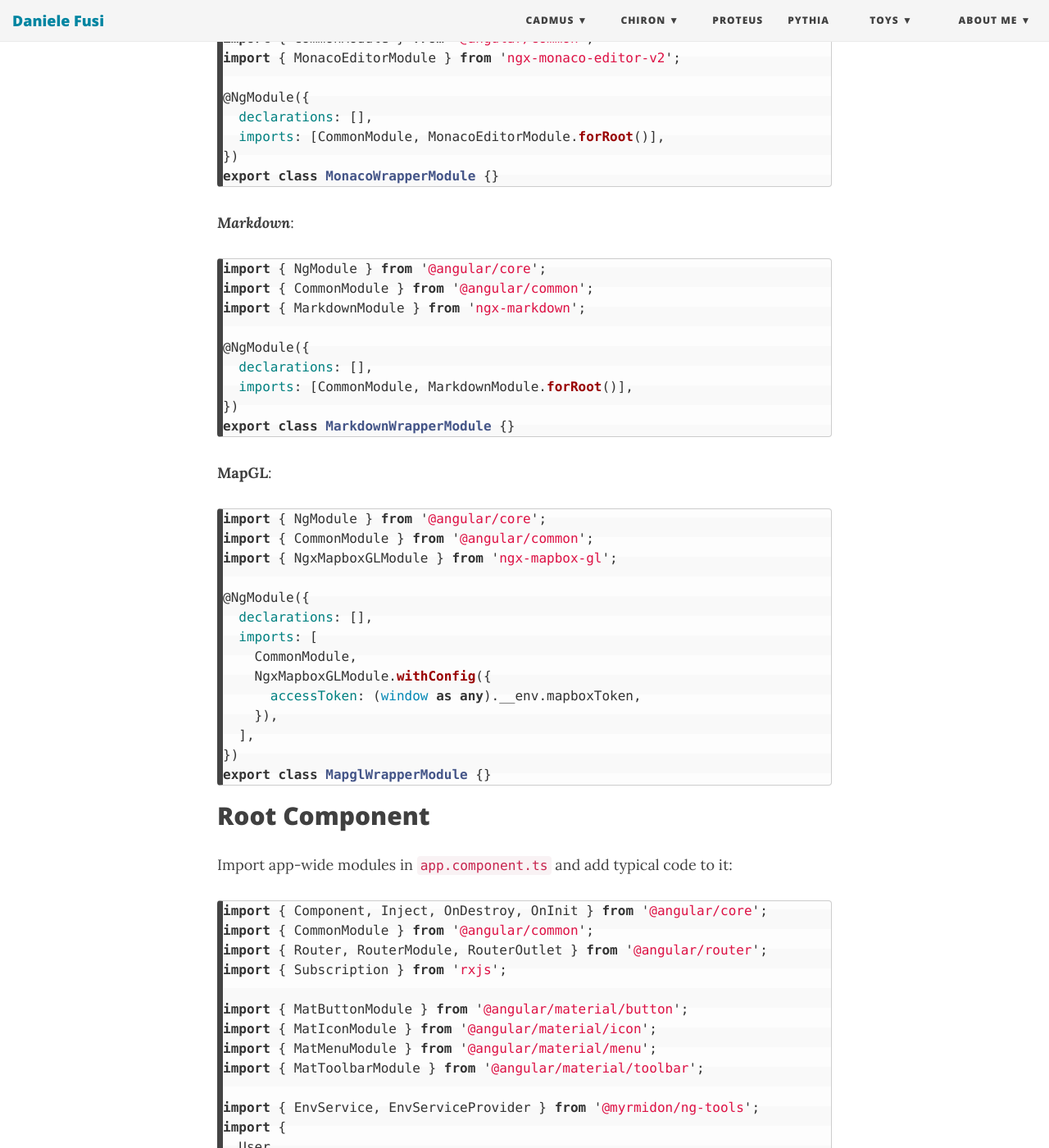
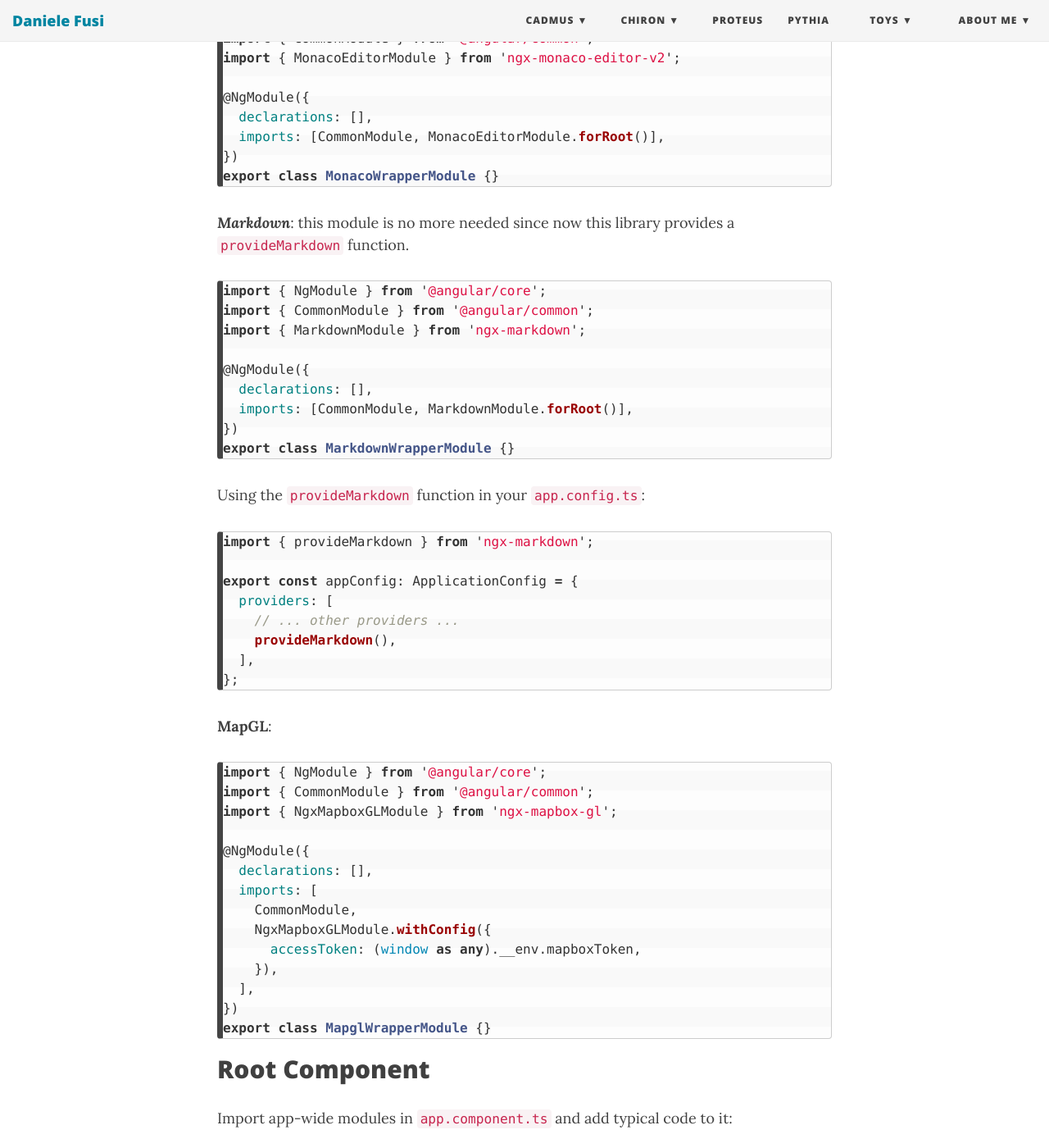
Before and after one commit to Myrmex/overview, a Jekyll site: the page built from cadmus/dev/frontend/app-components.md, in a window 1280 px wide and 1400 px high, scrolled down 2318 px. Shown: the whole window at 82% size. Built offline with Jekyll 4.4.1, drawn with Linux system fonts in a browser that asks for light colours; nearby versions of some CDN libraries; some of the changed text lies outside the part shown.

Commit message:
Update app-components.md

````diff
--- a/cadmus/dev/frontend/app-components.md
+++ b/cadmus/dev/frontend/app-components.md
@@ -87,7 +87,7 @@ import { MonacoEditorModule } from 'ngx-monaco-editor-v2';
 export class MonacoWrapperModule {}
 ```
 
-***Markdown***:
+***Markdown***: this module is no more needed since now this library provides a `provideMarkdown` function.
 
 ```ts
 import { NgModule } from '@angular/core';
@@ -99,6 +99,19 @@ import { MarkdownModule } from 'ngx-markdown';
   imports: [CommonModule, MarkdownModule.forRoot()],
 })
 export class MarkdownWrapperModule {}
+```
+
+Using the `provideMarkdown` function in your `app.config.ts`:
+
+```ts
+import { provideMarkdown } from 'ngx-markdown';
+
+export const appConfig: ApplicationConfig = {
+  providers: [
+    // ... other providers ...
+    provideMarkdown(),
+  ],
+};
 ```
 
 **MapGL**:
````
Also changed, not shown: other parts of cadmus/dev/frontend/app-components.md (+1 -1 lines).
